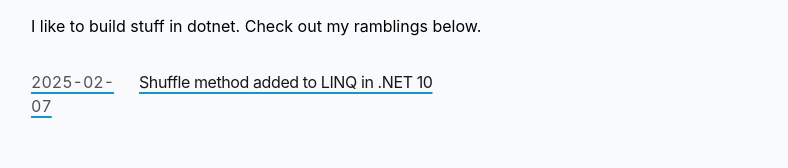
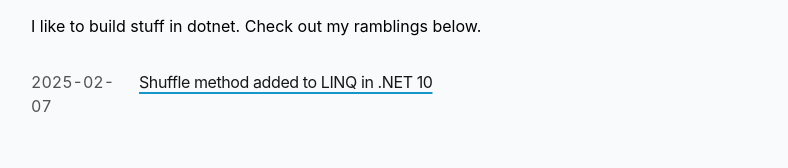
Before and after one commit to ksalk/ksalk.github.io, a Next.js app: page / in a window 1280 px wide. Shown: the part 266-434 px from the top of the page, without its empty margins (225-1013 px from the left). Built offline with nearby package versions, Linux system fonts and the light colour scheme.

Commit message:
Unlink post date

```diff
--- a/app/components/posts.tsx
+++ b/app/components/posts.tsx
@@ -16,20 +16,21 @@
           return 1
         })
         .map((post) => (
-          <Link
-            key={post.slug}
-            className="flex flex-col space-y-1 mb-4"
-            href={`/blog/${post.slug}`}
-          >
-            <div className="w-full flex flex-col md:flex-row space-x-0 md:space-x-2">
+            <div
+              key={post.slug}
+              className="w-full flex flex-col md:flex-row space-x-0 md:space-x-2">
               <p className="text-neutral-600 dark:text-neutral-400 w-[100px] tabular-nums">
                 {post.metadata.publishedAt || 'draft'}
               </p>
-              <p className="text-neutral-900 dark:text-neutral-100 tracking-tight">
-                {post.metadata.title}
-              </p>
+              <Link
+                className="flex flex-col space-y-1 mb-4"
+                href={`/blog/${post.slug}`}
+              >
+                <p className="text-neutral-900 dark:text-neutral-100 tracking-tight">
+                  {post.metadata.title}
+                </p>
+              </Link>
             </div>
-          </Link>
         ))}
     </div>
   )
```
